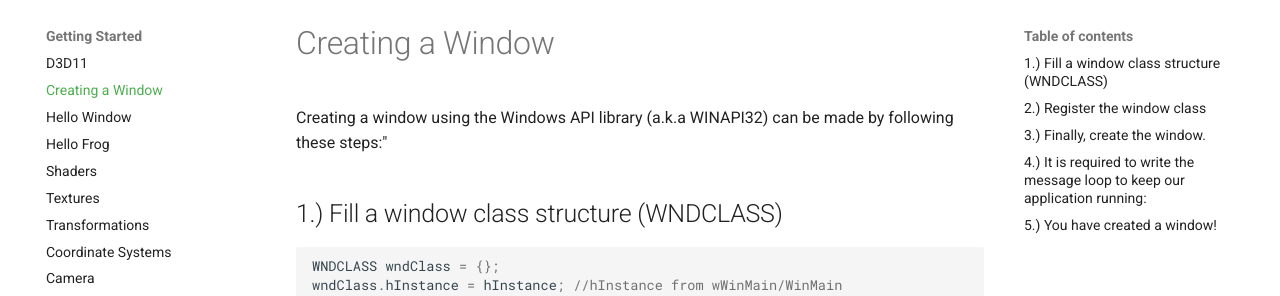
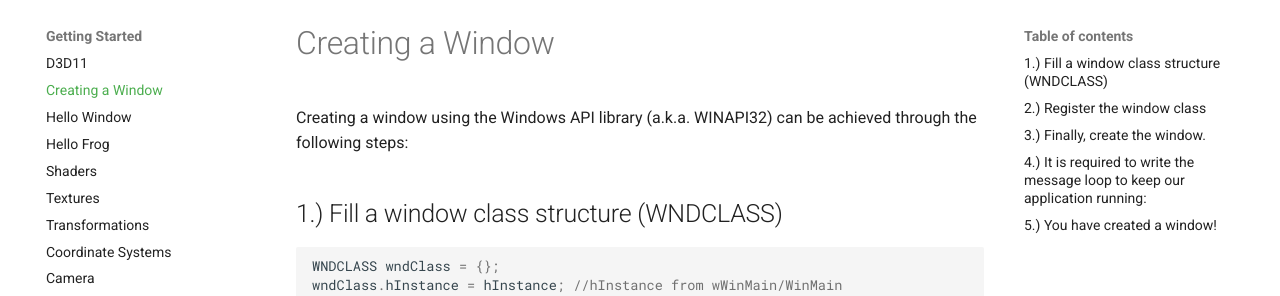
Before and after one commit to GraphicsProgramming/learnd3d11, an MkDocs documentation site: the page built from docs/1-getting-started/creating-a-window.md, in a window 1280 px wide and 900 px high. Shown: the part 123-419 px from the top of the window. Built offline with MkDocs 1.6.1 and Material for MkDocs 9.7.7, drawn with Linux system fonts in a browser that asks for light colours; comment, search, counter and statistics services are not loaded.

Commit message:
Update creating-a-window.md

```diff
--- a/docs/1-getting-started/creating-a-window.md
+++ b/docs/1-getting-started/creating-a-window.md
@@ -1,6 +1,6 @@
 # Creating a Window
 
-Creating a window using the Windows API library (a.k.a WINAPI32) can be made by following these steps:"
+Creating a window using the Windows API library (a.k.a. WINAPI32) can be achieved through the following steps:
 
 ## 1.) Fill a window class structure (WNDCLASS)
 
```
